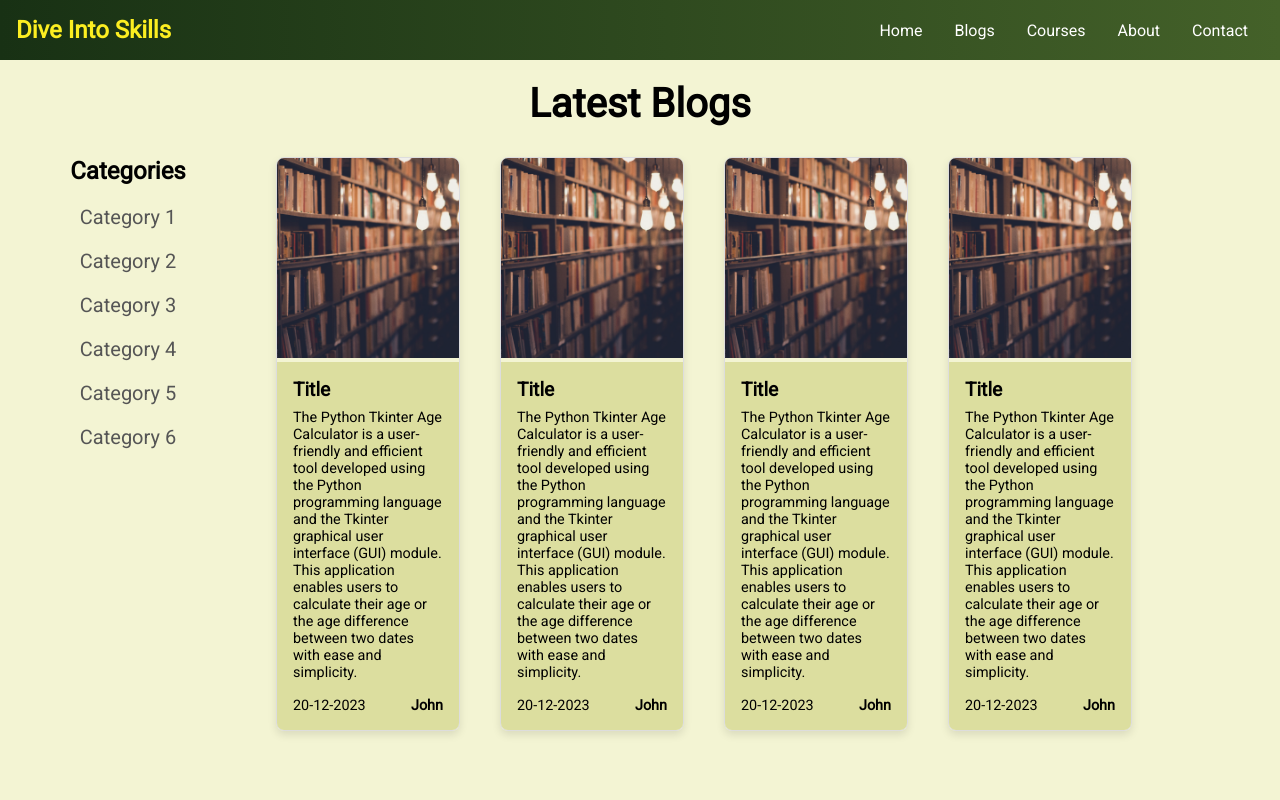
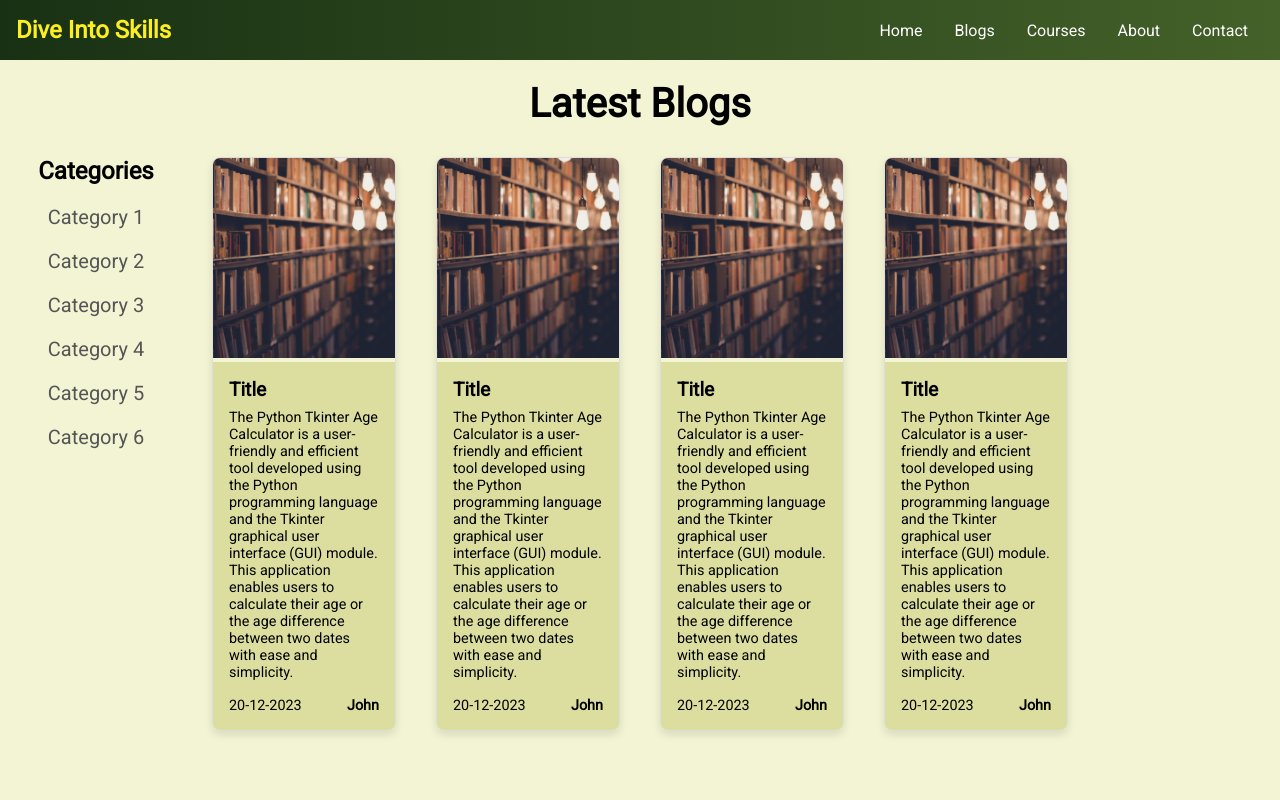
Before and after one commit to sahilbhardwaj-tmpl/DiveIntoSkills, a React (Vite) app: page /Blogs in a window 1280 px wide. Shown: the top 800 px of the page. Built offline with nearby package versions, Linux system fonts and the light colour scheme.

Commit message:
Change in blog-page

```diff
--- a/src/components/LatestBlogStyles.css
+++ b/src/components/LatestBlogStyles.css
@@ -9,7 +9,7 @@
     display: flex;
     flex-direction: column;
     text-align: center;
-    width: 20%;
+    width: 15%;
     margin-top: 20px;
     row-gap: 20px;
 }
```
